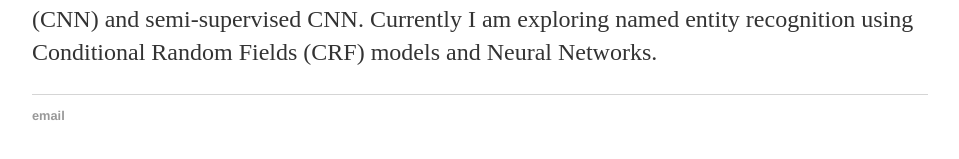
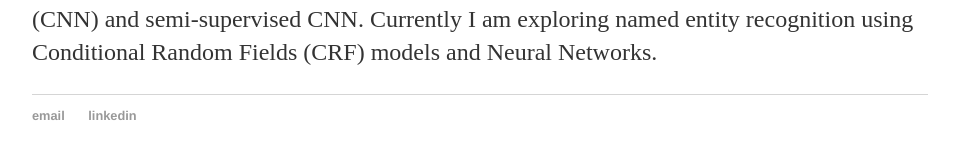
Before and after one commit to MunifMujib/munifmujib.github.io, a Jekyll site: the page built from index.html, in a window 1280 px wide. Shown: the part 521-680 px from the top of the page, without its empty margins (160-1119 px from the left). Built offline with Jekyll 4.4.1, drawn with Linux system fonts in a browser that asks for light colours.

Commit message:
Update default.html

```diff
--- a/_layouts/default.html
+++ b/_layouts/default.html
@@ -22,6 +22,7 @@
 		<footer>
     		<ul>
         		<li><a href="mailto:munifishadmujib@gmail.com">email</a></li>
+			<li><a href="https://www.linkedin.com/in/munifmujib">linkedin</a></li>
         	</ul>
 		</footer>
 	</body>
```
